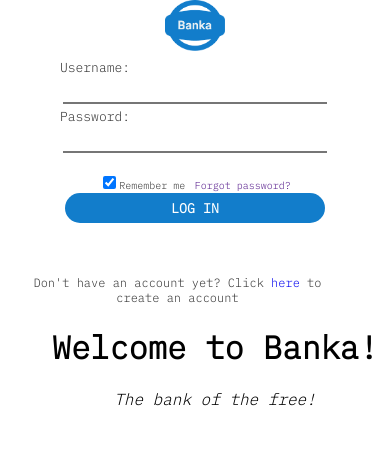
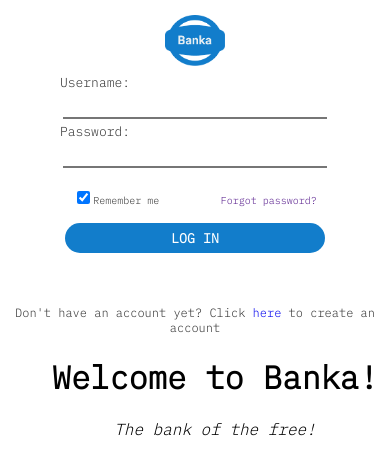
Before and after one commit to flohaden/banka, a PHP site: page /pages/login.html in a window 390 px wide. Shown: the top 475 px of the page. Run offline with PHP 8.4, Linux system fonts and the light colour scheme.

Commit message:
responsive changes

```diff
--- a/css/mockupcss.css
+++ b/css/mockupcss.css
@@ -19,10 +19,7 @@ nav li {
 .form {
   color: #333;
 }
-.login {
-  height: 400px;
-  width: 100%;
-}
+
 /* .login {
   height: 500px;
 }
@@ -37,6 +34,10 @@ nav li {
 }
 nav {
   text-align: center;
+  margin-top: 15px;
+}
+.remember {
+  padding-bottom: 15px;
 }
 @media screen and (min-width: 768px) {
   /* .body {
@@ -87,12 +88,11 @@ nav {
   nav li {
     padding-right: 80%;
     padding-top: 30px;
+    margin-top: 0px;
   }
-  .remember {
-    width: 180;
-    display: flex;
-    justify-content: space-around;
-    padding-bottom: 15px;
+  .acct {
+    padding-left: 5%;
+    padding-right: 13%;
   }
   .sign {
     padding-top: 20%;
--- a/pages/login.html
+++ b/pages/login.html
@@ -28,9 +28,9 @@
 					</div>
 					<br>
 					<div class="remember">
-						<span style=font-size:10px;><input  type="checkbox" checked="checked">Remember me</span>
+						<span style=font-size:10px;padding:26px;><input  type="checkbox" checked="checked">Remember me</span>
 
-						<span><a href="" style=text-decoration:none;font-size:10px;;>Forgot password?</a></span>
+						<span><a href="" style=text-decoration:none;font-size:10px;padding:26px;>Forgot password?</a></span>
 					</div>
 
 					<div  class= "button1">
@@ -40,7 +40,7 @@
 				<br>
 				<br>
 
-				<p style=padding-left:4%;padding-right:13%;font-size:12px;>Don't have an account yet? Click <a href="create.html" style=text-decoration:none;>here</a> to create an account</p>
+				<p class="acct" style=font-size:12px;>Don't have an account yet? Click <a href="create.html" style=text-decoration:none;>here</a> to create an account</p>
 				<!-- <a href="create.html"><button style=background:rgba(126,31,134,1);border-radius:12px;>Create a new account</button></a> -->
 
 
```
